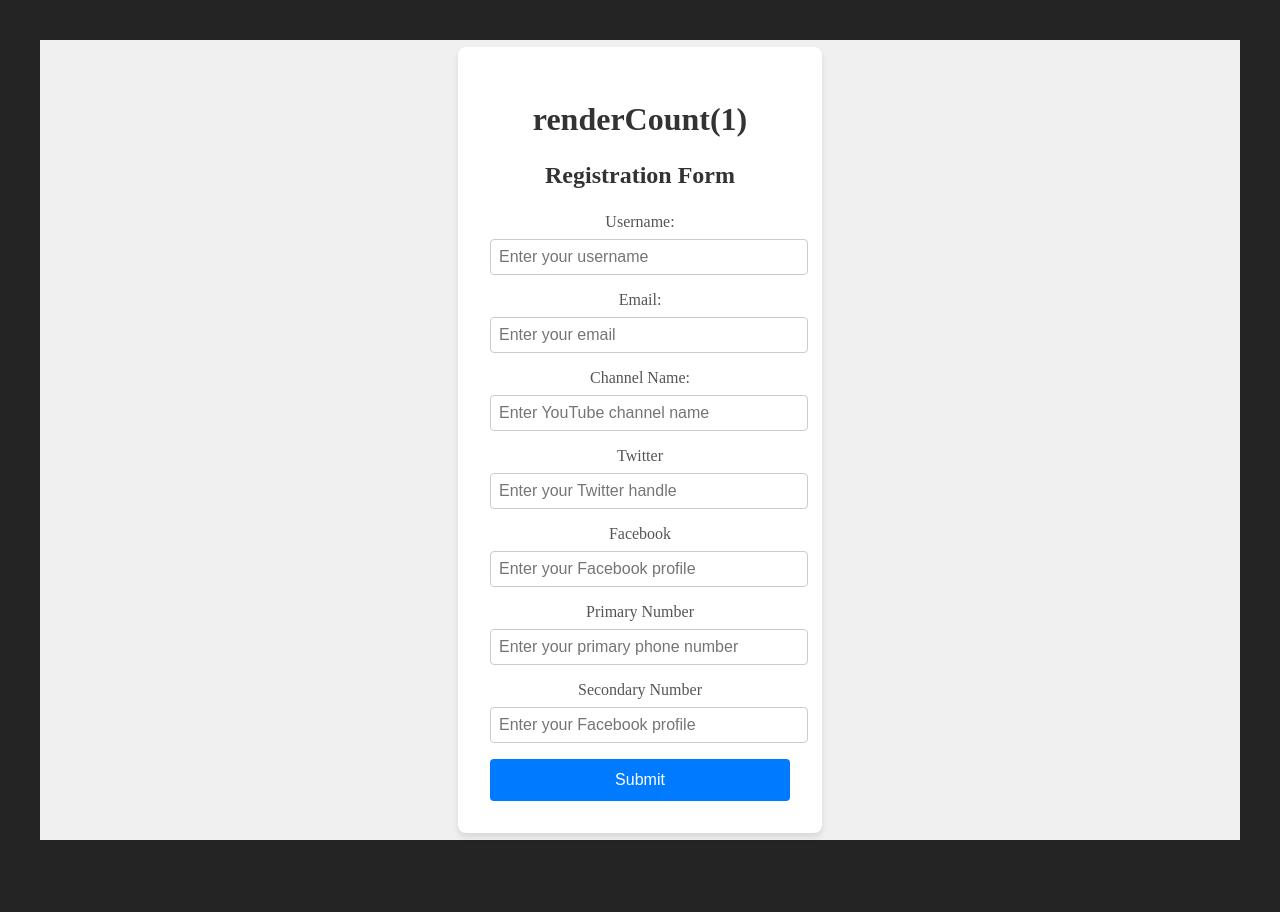
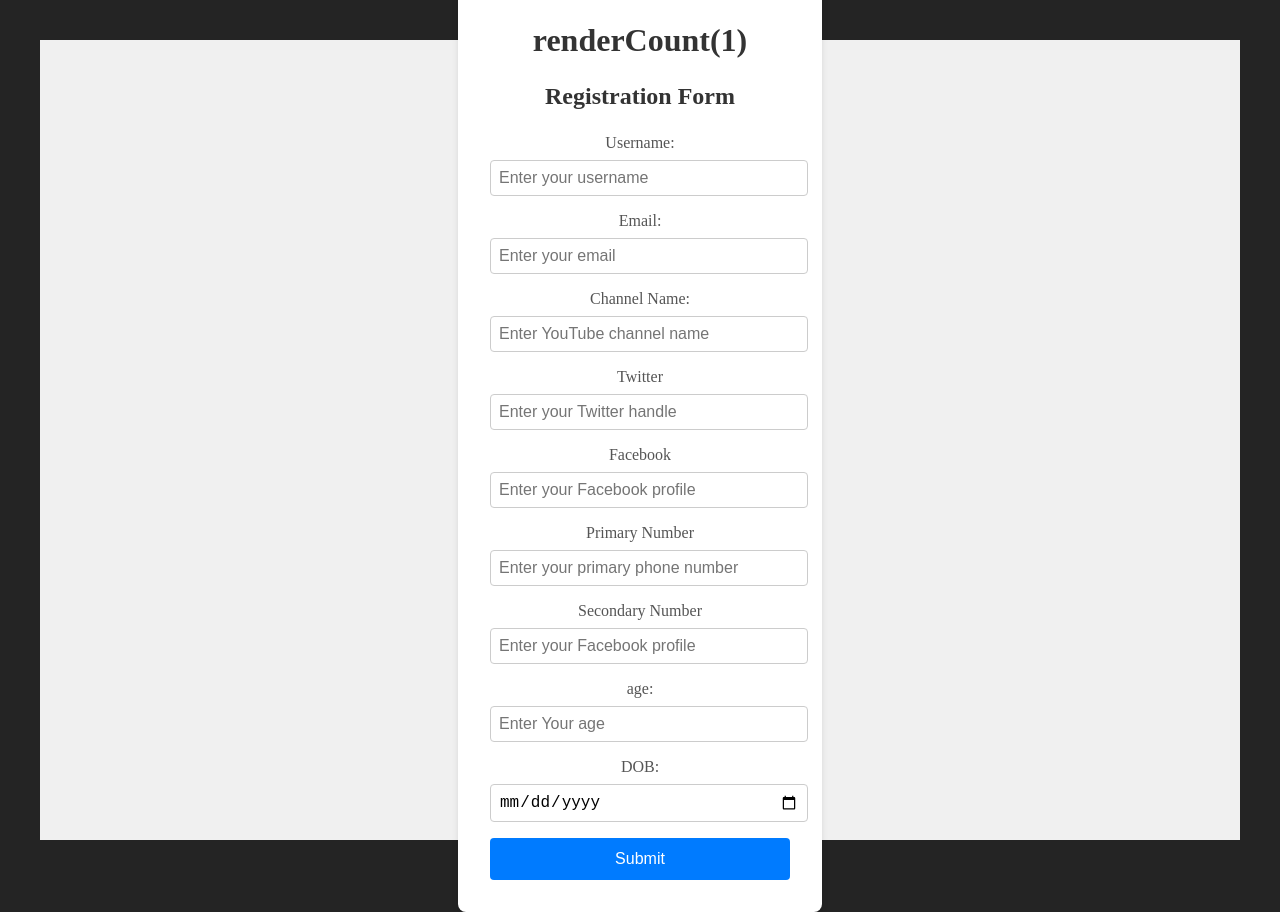
Before and after one commit to durgeshh04/React.js-Learning, a React (Vite) app: page / in a window 1280 px wide. Before the commit the page ends 880 px from the top, so only its background shows below. Built offline with nearby package versions, Linux system fonts and the light colour scheme; no server answers.

Commit message:
Update ReactFormHook.jsx

```diff
--- a/src/components/React-Forms/ReactFormHook.jsx
+++ b/src/components/React-Forms/ReactFormHook.jsx
@@ -24,9 +24,8 @@ const ReactFormHook = () => {
           facebook: "",
         },
         phoneNumber: ["", ""],
-        address: {
-          address1: "",
-        }
+        age: 0,
+        dob: "",
       };
     },
   });
@@ -177,12 +176,12 @@ const ReactFormHook = () => {
             {...register("social.twitter", {
               required: {
                 value: true,
-                message: "Please enter twitter details"
-              }
+                message: "Please enter twitter details",
+              },
             })}
             style={inputStyle}
           />
-           <span style={{ color: "red" }}>
+          <span style={{ color: "red" }}>
             {errors.social?.twitter?.message}
           </span>
         </div>
@@ -198,8 +197,8 @@ const ReactFormHook = () => {
             {...register("social.facebook", {
               required: {
                 value: true,
-                message: "Please enter facebook details"
-              }
+                message: "Please enter facebook details",
+              },
             })}
             style={inputStyle}
           />
@@ -242,6 +241,46 @@ const ReactFormHook = () => {
           />
         </div>
 
+        <div style={formGroupStyle}>
+          <label htmlFor="age" style={labelStyle}>
+            age:
+          </label>
+          <input
+            type="number"
+            placeholder="Enter Your age"
+            id="age"
+            {...register("age", {
+              valueAsNumber: true,
+              required: {
+                value: true,
+                message: "age is required",
+              },
+            })}
+            style={inputStyle}
+          />
+          <span style={{ color: "red" }}>{errors.age?.message}</span>
+        </div>
+
+        <div style={formGroupStyle}>
+          <label htmlFor="dob" style={labelStyle}>
+            DOB:
+          </label>
+          <input
+            type="date"
+            placeholder="Enter Your dob"
+            id="dob"
+            {...register("dob", {
+              valueAsDate: true,
+              required: {
+                value: true,
+                message: "dob is required",
+              },
+            })}
+            style={inputStyle}
+          />
+          <span style={{ color: "red" }}>{errors.dob?.message}</span>
+        </div>
+
         <button type="submit" style={buttonStyle} disabled={isSubmitting}>
           Submit
         </button>
```
